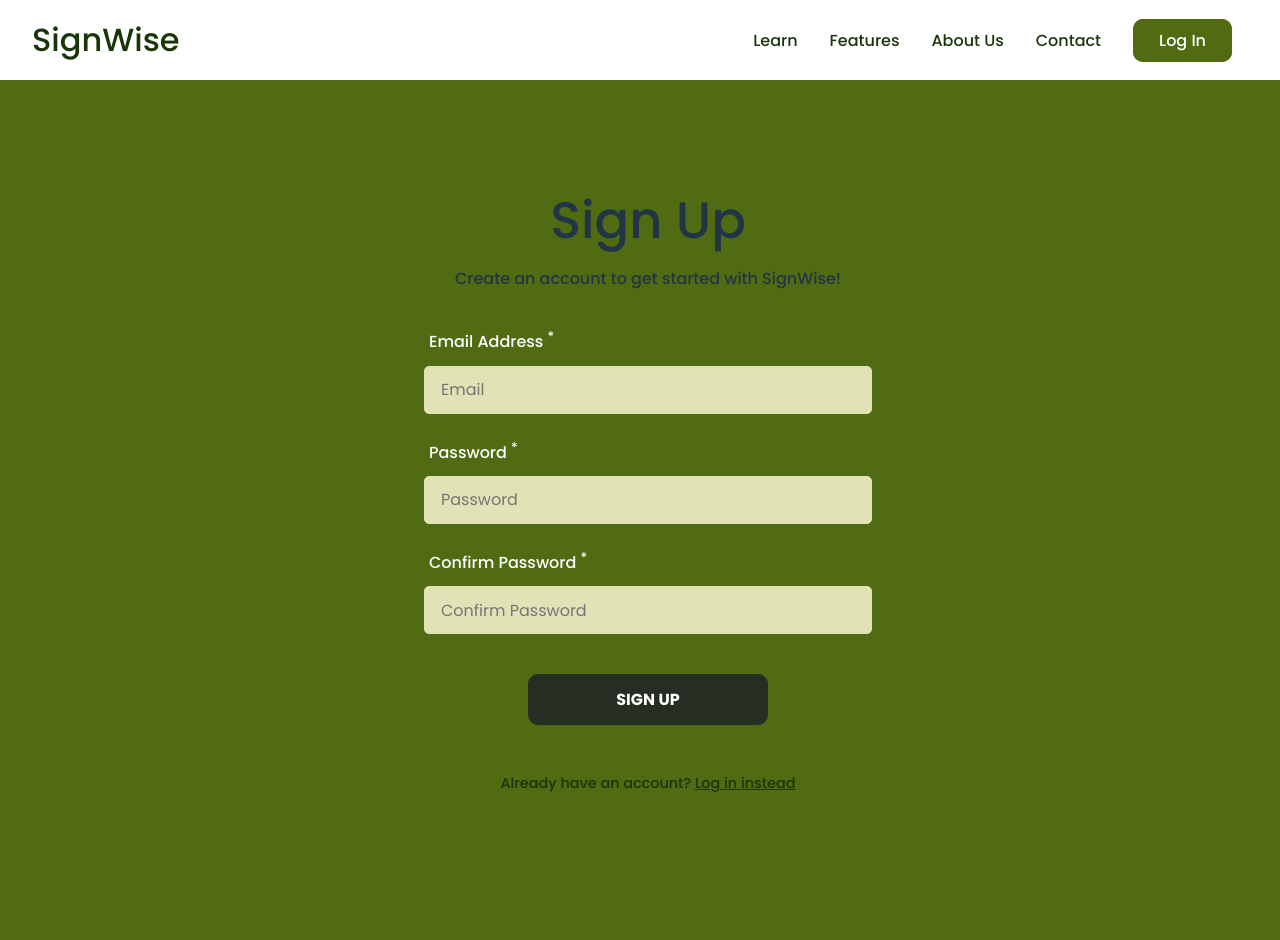
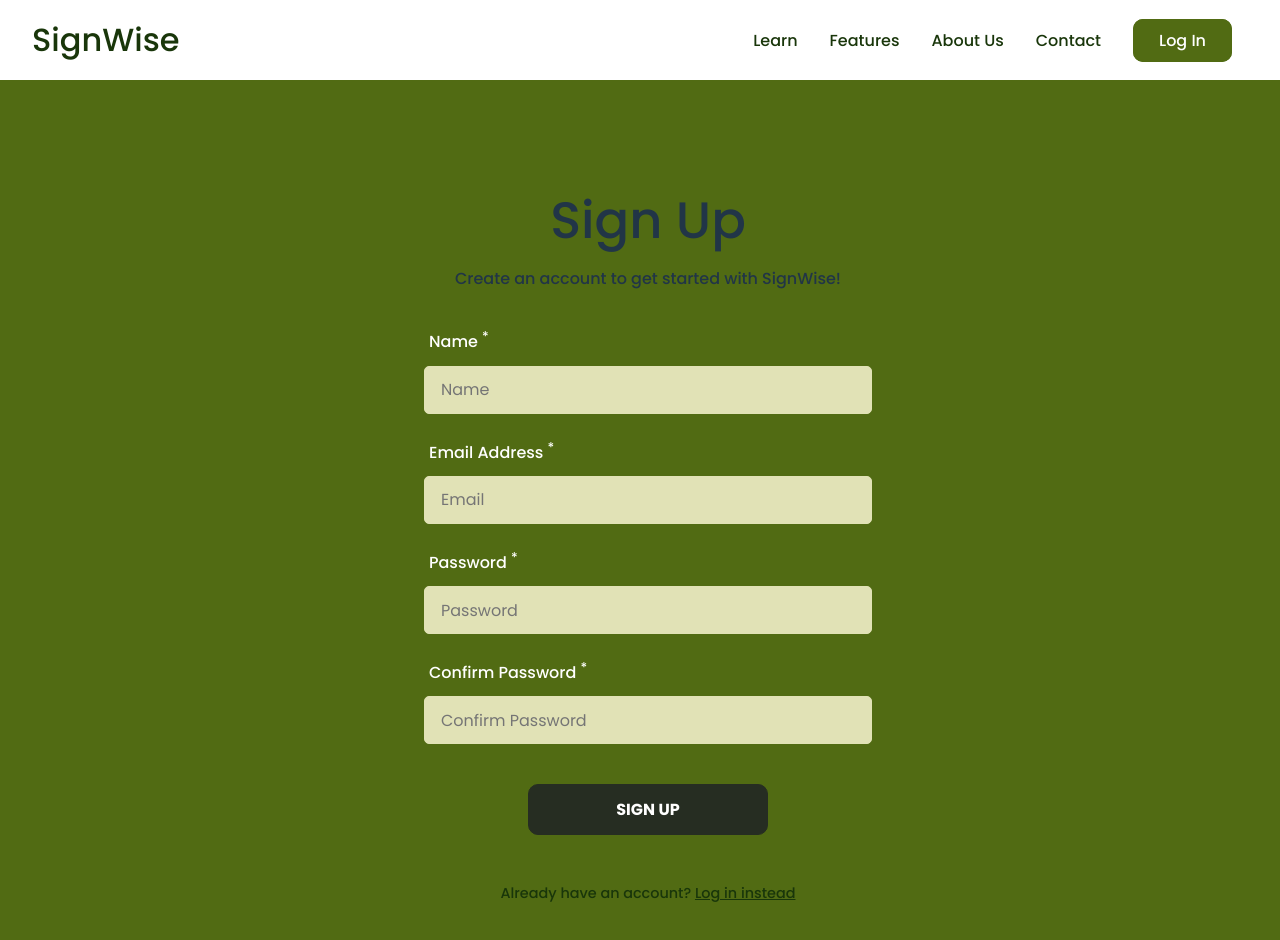
Before and after one commit to TamannaK24/signwise, a React (Vite) app in the folder frontend/: page /Signup in a window 1280 px wide. Shown: the top 940 px of the page. Built offline with nearby package versions, Linux system fonts and the light colour scheme; a web font is replaced by a local one.

Commit message:
name in signup and added login

```diff
--- a/frontend/src/pages/Login.jsx
+++ b/frontend/src/pages/Login.jsx
@@ -1,9 +1,12 @@
 import { useState } from "react";
 import '../Login.css';
+import axios from 'axios'
+import { useNavigate } from "react-router-dom";
 
 function Login() {
   const [email, setEmail] = useState("");
   const [password, setPassword] = useState("");
+  const navigate = useNavigate();
 
   const validateEmail = (email) => {
     const emailRegex = /^[^\s@]+@[^\s@]+\.[^\s@]+$/;
@@ -16,7 +19,22 @@ function Login() {
 
   const handleSubmit = (e) => {
     e.preventDefault();
-    alert("Logged in!");
+
+    axios.post('http://localhost:4000/login', {email, password})
+    .then(result => {
+      console.log(result)
+      if(result.data === "Success") {
+
+        navigate('/learn');
+      } else {
+          alert("Incorrect login");
+      }
+    })
+    .catch(err => {
+      console.error(err);
+      alert("Login failed");
+    })
+
     setEmail("");
     setPassword("");
   };
--- a/frontend/src/pages/SignUp.jsx
+++ b/frontend/src/pages/SignUp.jsx
@@ -1,11 +1,14 @@
 import { useState } from "react";
 import '../Login.css'; // Reusing the same styles
 import axios from 'axios'
+import { useNavigate } from "react-router-dom";
 
 function SignUp() {
+    const [name, setName] = useState("");
     const [email, setEmail] = useState("");
     const [password, setPassword] = useState("");
     const [confirmPassword, setConfirmPassword] = useState("");
+    const navigate = useNavigate()
 
     const validateEmail = (email) => {
         const emailRegex = /^[^\s@]+@[^\s@]+\.[^\s@]+$/;
@@ -14,6 +17,7 @@ function SignUp() {
 
     const isFormValid = () => {
         return (
+            name.length >= 1 &&
             validateEmail(email) &&
             password.length >= 6 &&
             password === confirmPassword
@@ -24,10 +28,13 @@ function SignUp() {
         e.preventDefault();
         alert("Account created!");
 
-        axios.post('http://localhost:4000/register', {email, password})
-        .then(result => console.log(result))
+        axios.post('http://localhost:4000/register', {name, email, password})
+        .then(result => {console.log(result)
+        navigate('/login');
+        })
         .catch(err=> console.log(err))
 
+        setName("");
         setEmail("");
         setPassword("");
         setConfirmPassword("");
@@ -42,6 +49,17 @@ function SignUp() {
 
             <form onSubmit={handleSubmit}>
                 <fieldset>
+
+                    <div className="field">
+                        <label>Name <sup>*</sup></label>
+                        <input
+                            type="name"
+                            value={name}
+                            onChange={(e) => setName(e.target.value)}
+                            placeholder="Name"
+                        />
+                    </div>
+
                     <div className="field">
                         <label>Email Address <sup>*</sup></label>
                         <input
```
